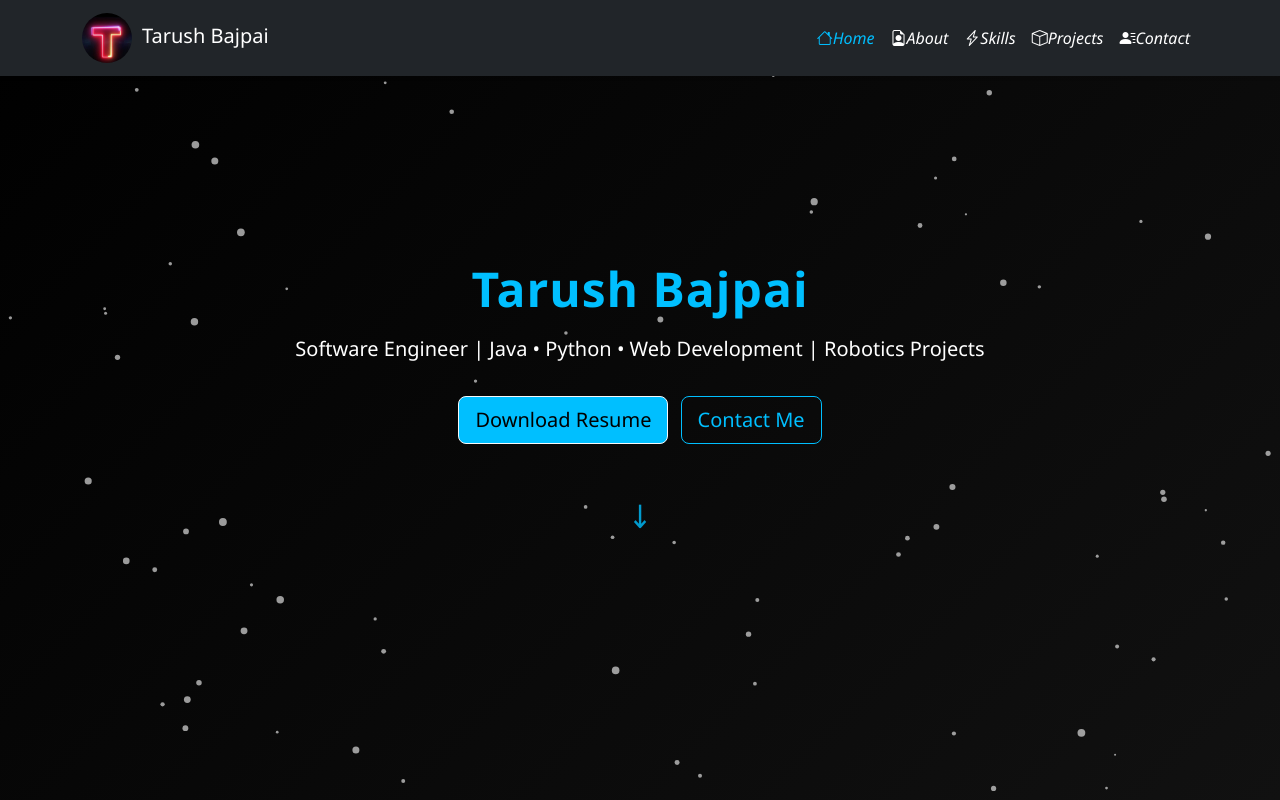
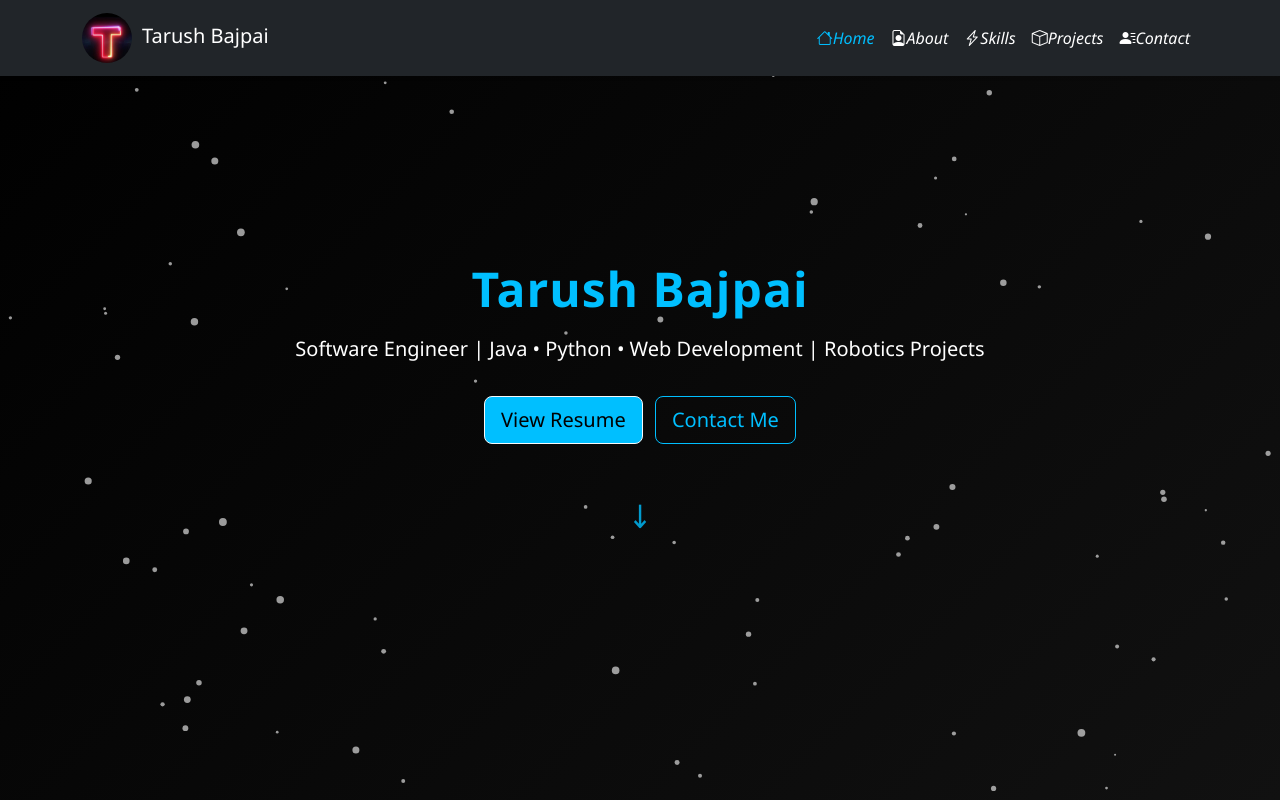
Before and after one commit to TarushBajpai/my-portfolio, a website: page index.html in a window 1280 px wide. Shown: the top 800 px of the page. Drawn offline with nearby package versions, Linux system fonts and the light colour scheme.

Commit message:
Update index.html

```diff
--- a/index.html
+++ b/index.html
@@ -38,9 +38,16 @@
         <span id="typing"></span>
       </p>
       <div class="hero-buttons mt-4">
-        <a href="assets/TarushResume3rd.pdf" class="btn btn-light btn-lg me-2">Download Resume</a>
-        <a href="#contact" class="btn btn-outline-light btn-lg">Contact Me</a>
-      </div>
+       <a href="assets/TarushResume3rd.pdf" target="_blank" class="btn btn-light btn-lg me-2">
+    View Resume
+      </a>
+
+  <!-- Contact button -->
+  <a href="#contact" class="btn btn-outline-light btn-lg">
+    Contact Me
+  </a>
+</div>
+
       <div class="scroll-indicator mt-5">
         <span>&#x2193;</span>
       </div>
```
